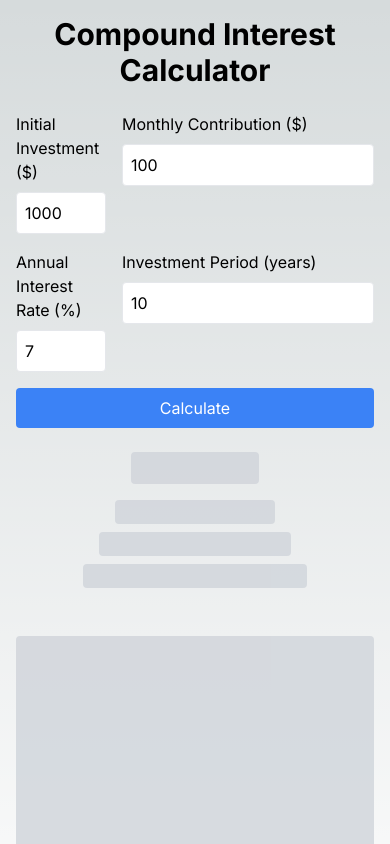
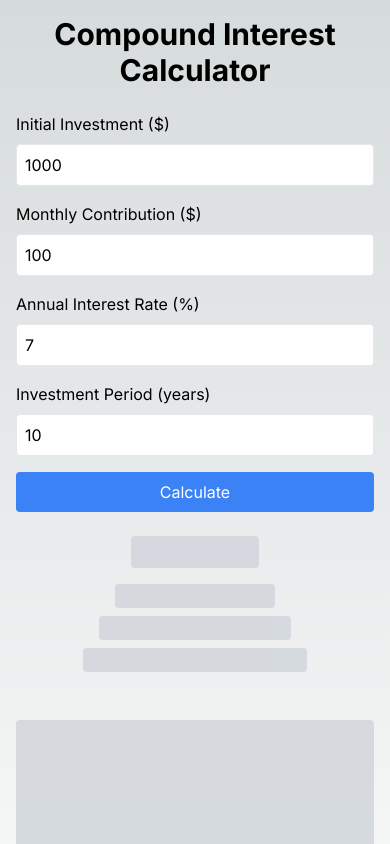
Before and after one commit to blindjedi/growth-calculator, a Next.js app: page /calculator in a window 390 px wide. Shown: the top 844 px of the page. Built offline with nearby package versions, Linux system fonts and the light colour scheme.

Commit message:
fix grid issue

```diff
--- a/src/app/ui/calculator/InvestmentForm.tsx
+++ b/src/app/ui/calculator/InvestmentForm.tsx
@@ -63,7 +63,7 @@ const InvestmentForm: React.FC<InvestmentFormProps> = ({
       </div>
       <button
         onClick={onCalculate}
-        className="col-span-2 w-full bg-blue-500 text-white p-2 rounded hover:bg-blue-600"
+        className="col-span-1 md:col-span-2 w-full bg-blue-500 text-white p-2 rounded hover:bg-blue-600"
       >
         Calculate
       </button>
```
